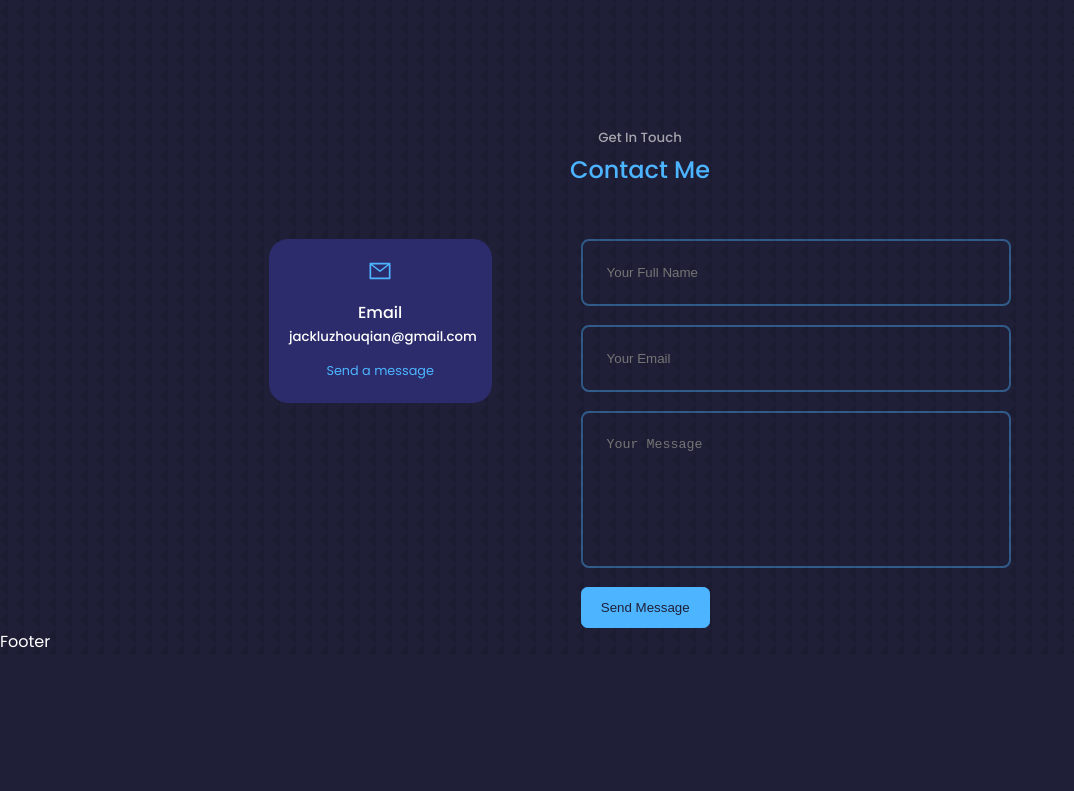
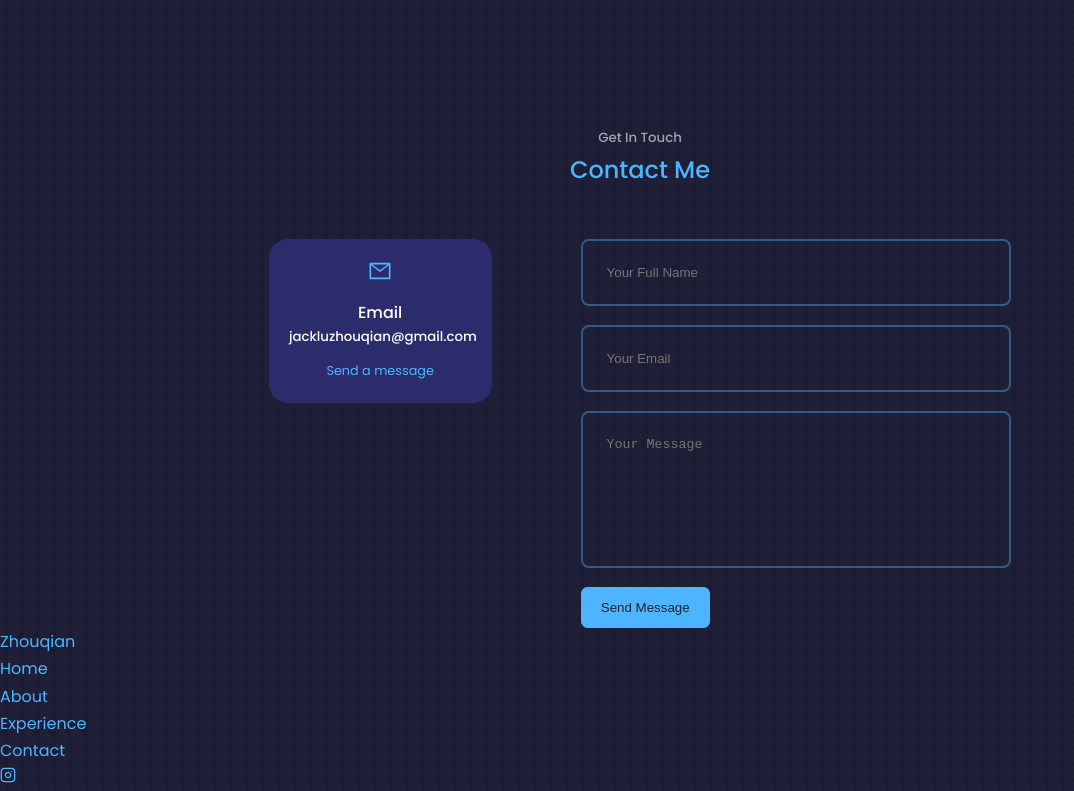
Before and after one commit to jzxl629/portfolio-website, a React (Create React App) app: page / in a window 1280 px wide. Shown: the part 1996-2787 px from the top of the page, without its empty margins (0-1074 px from the left). Before the commit the page ends 2651 px from the top, so only its background shows below. Built offline with nearby package versions, Linux system fonts and the light colour scheme.

Commit message:
Add footer section at the end

```diff
--- a/src/components/contact/Contact.jsx
+++ b/src/components/contact/Contact.jsx
@@ -14,7 +14,11 @@ const Contact = () => {
             <AiOutlineMail className="contact__option-icon" />
             <h4>Email</h4>
             <h5>jackluzhouqian@gmail.com</h5>
-            <a href="mailto:jackluzhouqian@gmail.com" target="_blank">
+            <a
+              href="mailto:jackluzhouqian@gmail.com"
+              target="_blank"
+              rel="noreferer"
+            >
               Send a message
             </a>
           </article>
--- a/src/components/footer/Footer.jsx
+++ b/src/components/footer/Footer.jsx
@@ -1,8 +1,36 @@
 import React from "react";
 import "./footer.css";
+import { FiInstagram } from "react-icons/fi";
 
 const Footer = () => {
-  return <div>Footer</div>;
+  return (
+    <footer>
+      <a href="#" className="footer__logo">
+        Zhouqian
+      </a>
+
+      <ul className="permaLinks">
+        <li>
+          <a href="#">Home</a>
+        </li>
+        <li>
+          <a href="#about">About</a>
+        </li>
+        <li>
+          <a href="#experience">Experience</a>
+        </li>
+        <li>
+          <a href="#contact">Contact</a>
+        </li>
+      </ul>
+
+      <div className="footer__socials">
+        <a href="https://instagram.com" target="_blank" rel="noreferer">
+          <FiInstagram />
+        </a>
+      </div>
+    </footer>
+  );
 };
 
 export default Footer;
```
